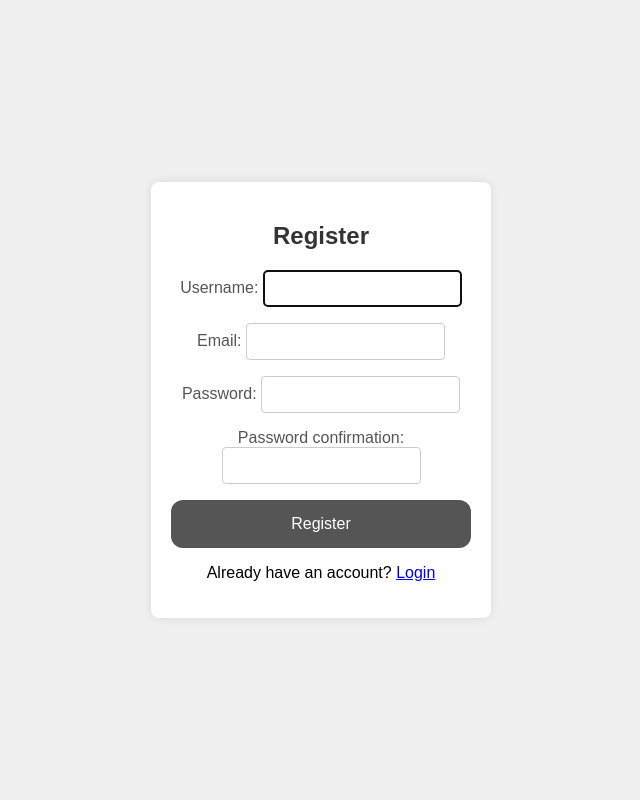
After one commit to Bakachuba/Block, a Django app: page /register in a window 1280 px wide. The commit adds this page. Shown: the whole page, without its empty margins (319-959 px from the left). Run offline with Django 5.2, Linux system fonts and the light colour scheme.

Commit message:
auth create user added

```diff
--- a/notes/blocks/forms.py
+++ b/notes/blocks/forms.py
@@ -1,4 +1,7 @@
 from django import forms
+from django.contrib.auth.forms import UserCreationForm
+from django.contrib.auth.models import User
+
 from .models import Notes, Summary, Periodic, List, Idea, Category
 
 
@@ -89,3 +92,11 @@ class IdeaForm(forms.ModelForm):
             'content': 'Идея',
             'status': 'Активна',
         }
+
+
+class RegisterForm(UserCreationForm):
+    email = forms.EmailField()
+
+    class Meta:
+        model = User
+        fields = ['username', 'email', 'password1', 'password2']
--- /dev/null
+++ b/notes/blocks/static/css/register.css
@@ -0,0 +1,55 @@
+body {
+    font-family: 'Arial', sans-serif;
+    background-color: #f0f0f0;
+    margin: 0;
+    display: flex;
+    align-items: center;
+    justify-content: center;
+    height: 100vh;
+}
+
+.form-container {
+    background-color: #fff;
+    padding: 20px;
+    border-radius: 8px;
+    box-shadow: 0 0 10px rgba(0, 0, 0, 0.1);
+    width: 300px;
+    text-align: center;
+}
+
+h2 {
+    color: #333;
+}
+
+.form {
+    display: flex;
+    flex-direction: column;
+    margin-top: 20px;
+}
+
+label {
+    margin-bottom: 8px;
+    color: #555;
+}
+
+input {
+    padding: 10px;
+    margin-bottom: 16px;
+    border: 1px solid #ccc;
+    border-radius: 4px;
+}
+
+button {
+    background-color: #555;
+    color: white;
+    padding: 15px;
+    border: none;
+    border-radius: 12px;
+    cursor: pointer;
+    transition: background-color 0.3s ease;
+    font-size: 16px;
+}
+
+button:hover {
+    background-color: #333;
+}
--- a/notes/blocks/static/js/auth.js
+++ b/notes/blocks/static/js/auth.js
@@ -10,3 +10,11 @@ document.addEventListener('DOMContentLoaded', function () {
         }, 1000);
     });
 });
+
+document.addEventListener("DOMContentLoaded", function () {
+    const themeToggle = document.querySelector("#theme-toggle");
+
+    themeToggle.addEventListener("click", function () {
+        document.body.classList.toggle("dark-theme");
+    });
+});
--- /dev/null
+++ b/notes/blocks/templates/registration/register.html
@@ -0,0 +1,63 @@
+{% load static %}
+
+<!DOCTYPE html>
+<html lang="en">
+<head>
+    <meta charset="UTF-8">
+    <meta http-equiv="X-UA-Compatible" content="IE=edge">
+    <meta name="viewport" content="width=device-width, initial-scale=1.0">
+    <title>Register</title>
+    <link rel="stylesheet" href="{% static 'css/register.css' %}">
+</head>
+<body class="dark-theme">
+
+<div class="form-container">
+
+    <h2>Register</h2>
+
+    <form method="post" action="{% url 'register' %}" class="form">
+        {% csrf_token %}
+
+        {{ form.non_field_errors }}
+
+        <div class="form-group">
+            {{ form.username.label_tag }}
+            {{ form.username }}
+            {% if form.username.errors %}
+                <span class="text-danger">{{ form.username.errors|join:", " }}</span>
+            {% endif %}
+        </div>
+
+        <div class="form-group">
+            {{ form.email.label_tag }}
+            {{ form.email }}
+            {% if form.email.errors %}
+                <span class="text-danger">{{ form.email.errors|join:", " }}</span>
+            {% endif %}
+        </div>
+
+        <div class="form-group">
+            {{ form.password1.label_tag }}
+            {{ form.password1 }}
+            {% if form.password1.errors %}
+                <span class="text-danger">{{ form.password1.errors|join:", " }}</span>
+            {% endif %}
+        </div>
+
+        <div class="form-group">
+            {{ form.password2.label_tag }}
+            {{ form.password2 }}
+            {% if form.password2.errors %}
+                <span class="text-danger">{{ form.password2.errors|join:", " }}</span>
+            {% endif %}
+        </div>
+
+        <button type="submit" class="btn btn-primary">Register</button>
+    </form>
+
+    <p>Already have an account? <a href="{% url 'login' %}">Login</a></p>
+</div>
+
+<script src="{% static 'js/auth.js' %}"></script>
+</body>
+</html>
--- a/notes/blocks/urls.py
+++ b/notes/blocks/urls.py
@@ -3,7 +3,7 @@ from rest_framework.routers import DefaultRouter
 from rest_framework_simplejwt.views import TokenRefreshView, TokenObtainPairView, TokenVerifyView
 
 from . import views
-from .views import IdeaAPI, WorkAPI, ListAPI, SummaryAPI, PeriodicAPI, profile_view
+from .views import IdeaAPI, WorkAPI, ListAPI, SummaryAPI, PeriodicAPI, profile_view, RegisterView
 
 router = DefaultRouter()
 
@@ -32,4 +32,5 @@ urlpatterns = [
     path('api/token/verify/', TokenVerifyView.as_view(), name='token_verify'),
     # jwt based
     path('profile', profile_view, name='profile'),
+    path('register', RegisterView.as_view(), name='register'),
 ]
--- a/notes/blocks/views.py
+++ b/notes/blocks/views.py
@@ -2,18 +2,21 @@ import logging
 import pdb
 import traceback
 
+from django.contrib import messages
 from django.contrib.auth.decorators import login_required
 from django.http import JsonResponse, HttpResponseRedirect
 from django.shortcuts import render, redirect
 import requests
+from django.urls import reverse
 
 from django.utils import timezone
 from django.db import models
+from django.views.generic import CreateView, FormView
 from rest_framework.permissions import IsAuthenticatedOrReadOnly
 from rest_framework.viewsets import ModelViewSet
 
 from blocks.api.serializers import IdeaSerializer, WorkSerializer, PeriodicSerializer, ListSerializer, SummarySerializer
-from blocks.forms import NotesForm, SummaryForm, PeriodicForm, ListForm, IdeaForm, CategoryForm
+from blocks.forms import NotesForm, SummaryForm, PeriodicForm, ListForm, IdeaForm, CategoryForm, RegisterForm
 from blocks.models import Notes, Summary, Periodic, List, Idea, Category
 from rest_framework import generics, viewsets
 from rest_framework.response import Response
@@ -232,3 +235,15 @@ def internalServerError(request, *args, **kwargs):
 @login_required
 def profile_view(request):
     return render(request, 'blocks/profile.html')
+
+
+class RegisterView(FormView):
+    form_class = RegisterForm
+    template_name = 'registration/register.html'
+
+    def form_valid(self, form):
+        form.save()
+        messages.success(self.request, 'Registration successful. Please log in.')
+
+        # Перенаправляем пользователя на страницу входа (или куда вы считаете нужным)
+        return redirect(reverse('login'))
```
Also changed, not shown: notes/blocks/static/css/auth.css (+58 -0 lines), notes/blocks/templates/blocks/base.html (+7 -3 lines), notes/blocks/templates/blocks/profile.html (+53 -2 lines), notes/blocks/templates/registration/login.html (+6 -2 lines), README.md, 2 other files.
